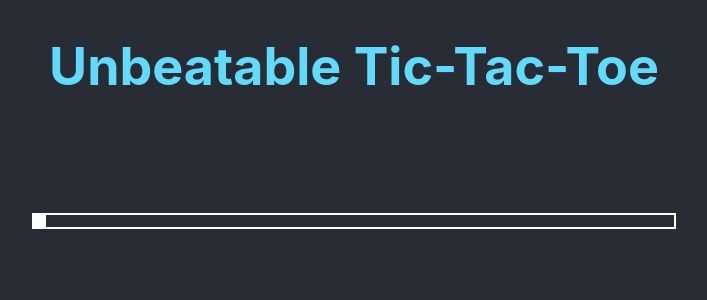
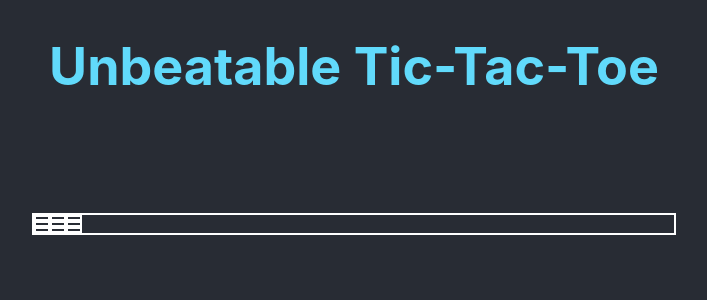
Before and after one commit to KaoruDev/minimax-tic-tac-toe, a React (Create React App) app in the folder tic_tac_toe/: page / in a window 1280 px wide. Shown: the top 300 px of the page, without its empty margins (286-993 px from the left). Built offline with nearby package versions, Linux system fonts and the light colour scheme.

Commit message:
Install redux and give squares some state

```diff
--- a/tic_tac_toe/package.json
+++ b/tic_tac_toe/package.json
@@ -3,11 +3,13 @@
   "version": "0.1.0",
   "private": true,
   "dependencies": {
+    "@reduxjs/toolkit": "^1.5.1",
     "@testing-library/jest-dom": "^5.12.0",
     "@testing-library/react": "^11.2.7",
     "@testing-library/user-event": "^12.8.3",
     "react": "^17.0.2",
     "react-dom": "^17.0.2",
+    "react-redux": "^7.2.4",
     "react-scripts": "4.0.3",
     "web-vitals": "^1.1.2"
   },
--- a/tic_tac_toe/src/App.js
+++ b/tic_tac_toe/src/App.js
@@ -1,5 +1,5 @@
 import './App.css';
-import Board from './components/Board';
+import Board from './components/board/Board';
 
 function App() {
   return (
--- a/tic_tac_toe/src/components/Square.js
+++ /dev/null
@@ -1,16 +0,0 @@
-import React from 'react';
-import styles from './Square.module.css';
-
-export default class Square extends React.Component {
-  constructor(props) {
-    super(props);
-    this.state = {
-      value: null
-    };
-  }
-  render() {
-    return (<div className={styles.square}>
-      {this.state.value || ''}
-    </div>);
-  }
-}
--- a/tic_tac_toe/src/components/Square.module.css
+++ /dev/null
@@ -1,10 +0,0 @@
-.square {
-    border: 2px #ffffff solid;
-    flex: 1 25vw auto;
-}
-
-.square:before {
-    content: '';
-    display: block;
-    padding-top: 100%;
-}
--- a/tic_tac_toe/src/components/Board.js
+++ b/tic_tac_toe/src/components/board/Board.js
@@ -1,5 +1,5 @@
 import React from 'react';
-import Square from './Square';
+import Square from '../square/Square';
 import styles from './Board.module.css';
 
 export default class Board extends React.Component {
--- /dev/null
+++ b/tic_tac_toe/src/components/square/Square.js
@@ -0,0 +1,17 @@
+import React from 'react';
+import styles from './Square.module.css';
+import {useDispatch, useSelector} from "react-redux";
+import {move} from "./squareSlice";
+
+
+export default function Square() {
+  const dispatch = useDispatch();
+  const marker = useSelector((state) => state.square.marker);
+  const buttonClass = marker ? styles.square : `${styles.square} ${styles.emptySquare}`;
+
+  return (
+    <button className={buttonClass} onClick={() => dispatch(move({playerMarker: 'x'}))}>
+      {marker}
+    </button>
+  );
+}
--- /dev/null
+++ b/tic_tac_toe/src/components/square/Square.module.css
@@ -0,0 +1,18 @@
+.square {
+    border: 2px #ffffff solid;
+    flex: 1 25vw auto;
+    background: transparent;
+    cursor: pointer;
+    color: #fff;
+    font-size: 10rem;
+}
+
+.square:hover {
+    border-color: #61dafb;
+}
+
+.emptySquare:before {
+    content: '';
+    display: block;
+    padding-top: 100%;
+}
--- /dev/null
+++ b/tic_tac_toe/src/components/square/squareSlice.js
@@ -0,0 +1,20 @@
+import {createSlice} from "@reduxjs/toolkit";
+
+export const squareSlice = createSlice({
+  name: 'square',
+  initialState: {
+    marker: null,
+  },
+  reducers: {
+    move: (state, playerMarker) => {
+      console.log('Current State', state);
+      console.log('Actions', playerMarker);
+      if (!state.marker) {
+        state.marker = 'x';
+      }
+    }
+  }
+})
+
+export const { move } = squareSlice.actions;
+export default squareSlice.reducer;
--- a/tic_tac_toe/src/index.js
+++ b/tic_tac_toe/src/index.js
@@ -3,10 +3,14 @@ import ReactDOM from 'react-dom';
 import './index.css';
 import App from './App';
 import reportWebVitals from './reportWebVitals';
+import {Provider} from "react-redux";
+import store from './store';
 
 ReactDOM.render(
   <React.StrictMode>
-    <App />
+    <Provider store={store}>
+      <App />
+    </Provider>
   </React.StrictMode>,
   document.getElementById('root')
 );
--- /dev/null
+++ b/tic_tac_toe/src/store.js
@@ -0,0 +1,8 @@
+import { configureStore } from '@reduxjs/toolkit';
+import squareReducer from './components/square/squareSlice';
+
+export default configureStore({
+  reducer: {
+    square: squareReducer,
+  },
+});
```
Also changed, not shown: tic_tac_toe/src/components/board/Board.module.css (renamed from tic_tac_toe/src/components/Board.module.css), 1 other file (tests, documents, lock files or other folders).
